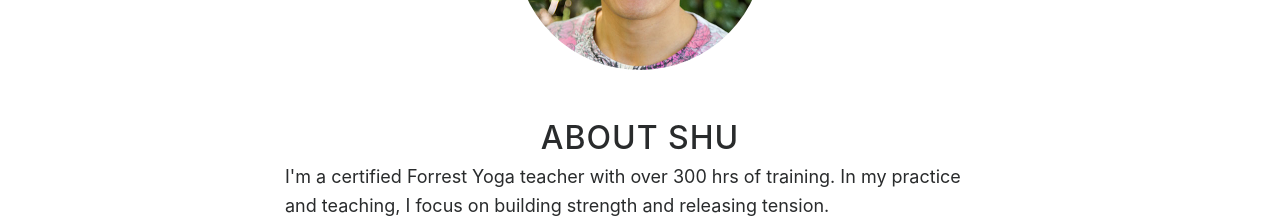
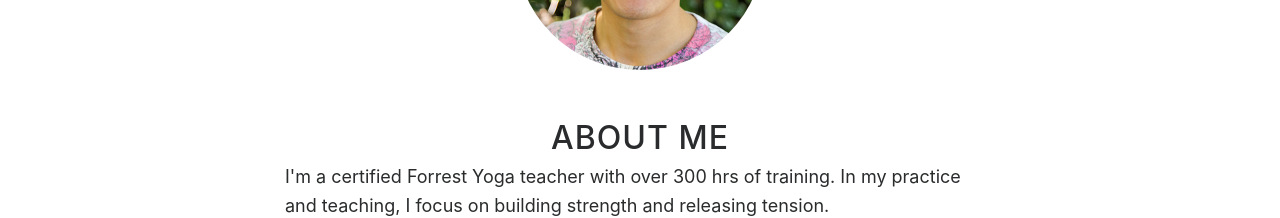
Before and after one commit to shupac/shunicorn-yoga, a website with bundled scripts: page index.html in a window 1280 px wide. Shown: the part 1180-1398 px from the top of the page. Built offline with nearby package versions, Linux system fonts and the light colour scheme.

Commit message:
Changed about section heading

```diff
--- a/index.html
+++ b/index.html
@@ -78,7 +78,7 @@
       <div class="headshot text-center">
         <img src="img/headshot.jpg">
       </div>
-      <h2>About Shu</h2>
+      <h2>About Me</h2>
       <p>I'm a certified Forrest Yoga teacher with over 300 hrs of training. In my practice and teaching, I focus on building strength and releasing tension.</p>
 
       <p>I began meditation and yoga in 2004 to recover from a physical and mental breakdown caused by stress. My path of inner discovery led me to Forrest Yoga in 2015 and I felt an immediate difference in this practice. Forrest Yoga has helped me release toxic emotions in my body that have prevented me from realizing my fullest potential and connecting to love.</p>
```
